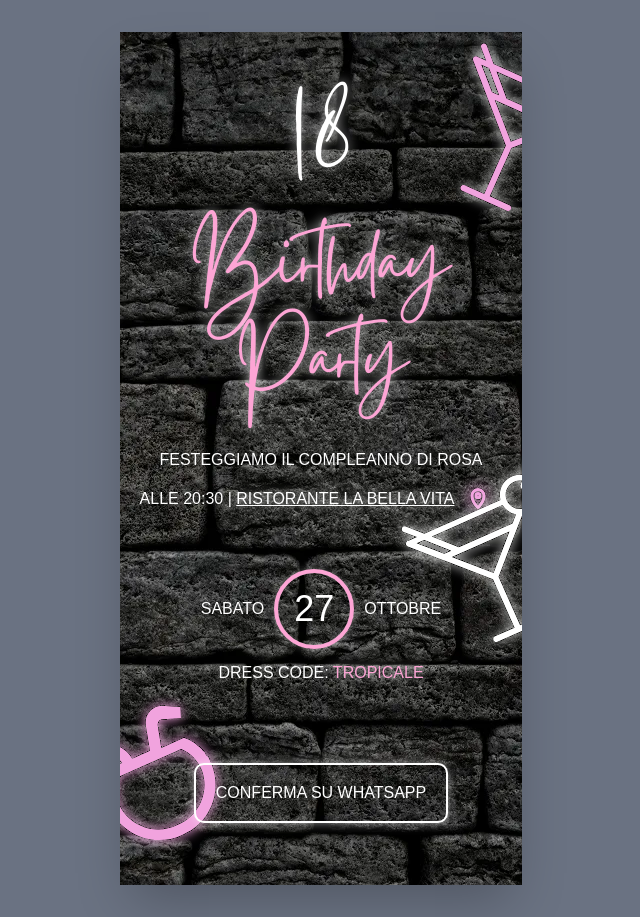
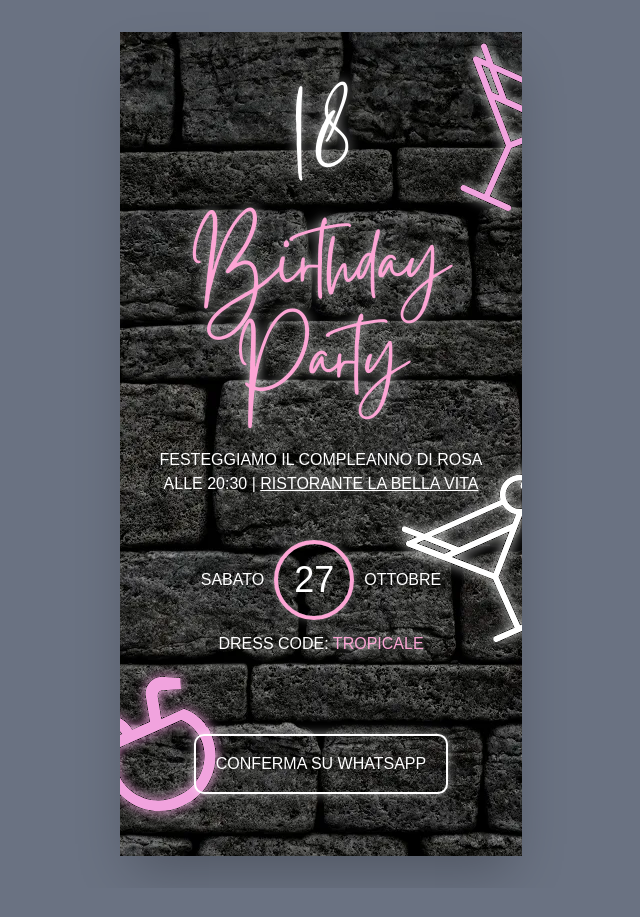
Before and after one commit to claudiomavi/tarjetaCumpleanos, a React (Vite) app: page / in a window 1280 px wide. Shown: the whole page, without its empty margins (319-959 px from the left). After the commit the page ends 888 px from the top, so only its background shows below. Built offline with nearby package versions, Linux system fonts and the light colour scheme.

Commit message:
Update Invitation.jsx

```diff
--- a/src/Components/Invitation.jsx
+++ b/src/Components/Invitation.jsx
@@ -36,7 +36,7 @@ export default function Invitation() {
         <h3 className="text-center font-dm text-white uppercase">
           festeggiamo il compleanno di {name}
         </h3>
-        <div className="flex items-center justify-center">
+
           <h3 className="text-center font-dm text-white uppercase">
             alle {time} |{" "}
             <a
@@ -48,8 +48,8 @@ export default function Invitation() {
               {location}
             </a>
           </h3>
-          <img src="/assets/pin.svg" alt="position pin" className="w-[3rem]" />
-        </div>
+
+
         <div className="mt-12 flex items-center justify-center gap-3.5">
           <h3 className="text-center font-dm text-white uppercase">
             {date.day}
```
